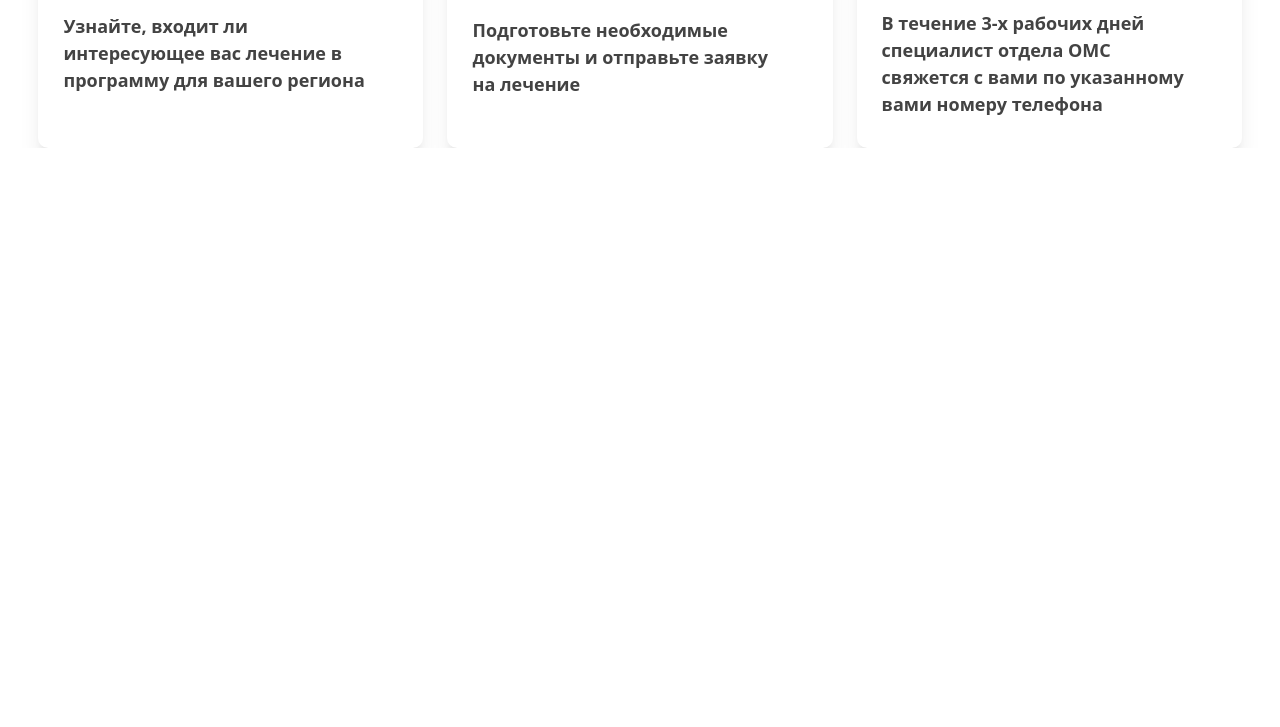
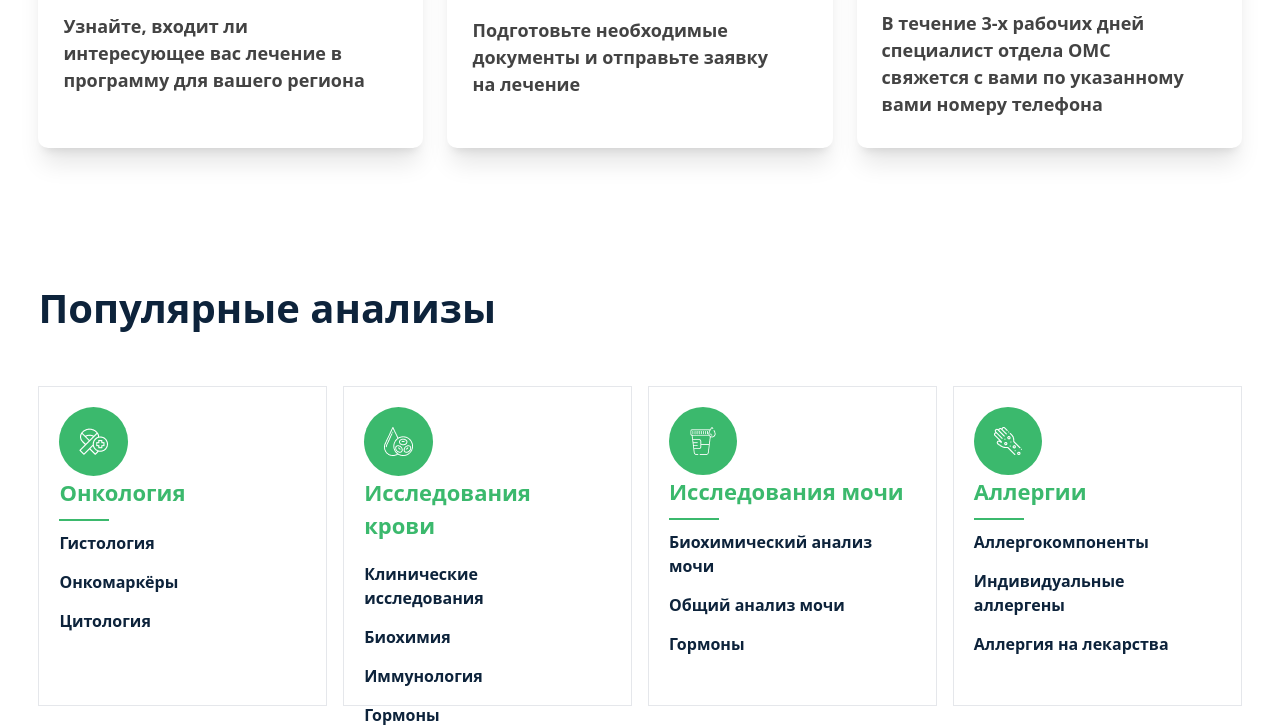
Before and after one commit to Joseph-RY/Medical-Website, a website: page src/index.html in a window 1280 px wide. Shown: the part 1077-1804 px from the top of the page. Before the commit the page ends 1225 px from the top, so only its background shows below. Drawn offline with nearby package versions, Linux system fonts and the light colour scheme; files that its build step writes are made by us from their sources.

Commit message:
Section_3

```diff
--- a/src/index.html
+++ b/src/index.html
@@ -112,6 +112,61 @@
                 </div>
             </div>
         </section>
+
+        <section class="flex flex-col gap-12 px-[3%] mt-[80px] lg:mt-[130px]">
+            <h2 class="text-[40px] text-[#0D233B] font-[700]">Популярные анализы</h2>
+            <div class="flex flex-col lg:flex-row items-center justify-between gap-5 lg:gap-0">
+                <div class="w-[80%] lg:w-[24%] h-[320px] flex flex-col items-start pl-5 pr-[30px] py-5 border-[1px]">
+                    <div class="p-5 bg-[#3BB96D] rounded-[50%]">
+                        <img src="../images/oncology 1.png" alt="">
+                    </div>
+                    <h4 class="text-[22px] text-[#3BB96D] font-[700]">Онкология</h4>
+                    <hr class="w-[50px] h-[2px] border-none bg-[#3BB96D] my-[10px]">
+                    <div class="flex flex-col gap-[15px] text-[#0D233B] font-[600]">
+                        <p>Гистология</p>
+                        <p>Онкомаркёры</p>
+                        <p>Цитология</p>
+                    </div>
+                </div>
+                <div class="w-[80%] lg:w-[24%] h-[320px] flex flex-col items-start pl-5 pr-[30px] py-5 border-[1px]">
+                    <div class="p-5 bg-[#3BB96D] rounded-[50%]">
+                        <img src="../images/blood 1.png" alt="">
+                    </div>
+                    <h4 class="text-[22px] text-[#3BB96D] font-[700]">Исследования крови</h4>
+                    <hr class="w-[50px] h-[2px] border-none bg-[#3BB96D] my-[10px]">
+                    <div class="flex flex-col gap-[15px] text-[#0D233B] font-[600]">
+                        <p>Клинические исследования</p>
+                        <p>Биохимия</p>
+                        <p>Иммунология</p>
+                        <p>Гормоны</p>
+                    </div>
+                </div>
+                <div class="w-[80%] lg:w-[24%] h-[320px] flex flex-col items-start pl-5 pr-[30px] py-5 border-[1px]">
+                    <div class="p-5 bg-[#3BB96D] rounded-[50%]">
+                        <img src="../images/dark-urine 1.png" alt="">
+                    </div>
+                    <h4 class="text-[22px] text-[#3BB96D] font-[700]">Исследования мочи</h4>
+                    <hr class="w-[50px] h-[2px] border-none bg-[#3BB96D] my-[10px]">
+                    <div class="flex flex-col gap-[15px] text-[#0D233B] font-[600]">
+                        <p>Биохимический анализ мочи</p>
+                        <p>Общий анализ мочи</p>
+                        <p>Гормоны</p>
+                    </div>
+                </div>
+                <div class="w-[80%] lg:w-[24%] h-[320px] flex flex-col items-start pl-5 pr-[30px] py-5 border-[1px]">
+                    <div class="p-5 bg-[#3BB96D] rounded-[50%]">
+                        <img src="../images/allergy 1.png" alt="">
+                    </div>
+                    <h4 class="text-[22px] text-[#3BB96D] font-[700]">Аллергии</h4>
+                    <hr class="w-[50px] h-[2px] border-none bg-[#3BB96D] my-[10px]">
+                    <div class="flex flex-col gap-[15px] text-[#0D233B] font-[600]">
+                        <p>Аллергокомпоненты</p>
+                        <p>Индивидуальные аллергены</p>
+                        <p>Аллергия на лекарства</p>
+                    </div>
+                </div>
+            </div>
+        </section>
     </div>
 
 </body>
```
